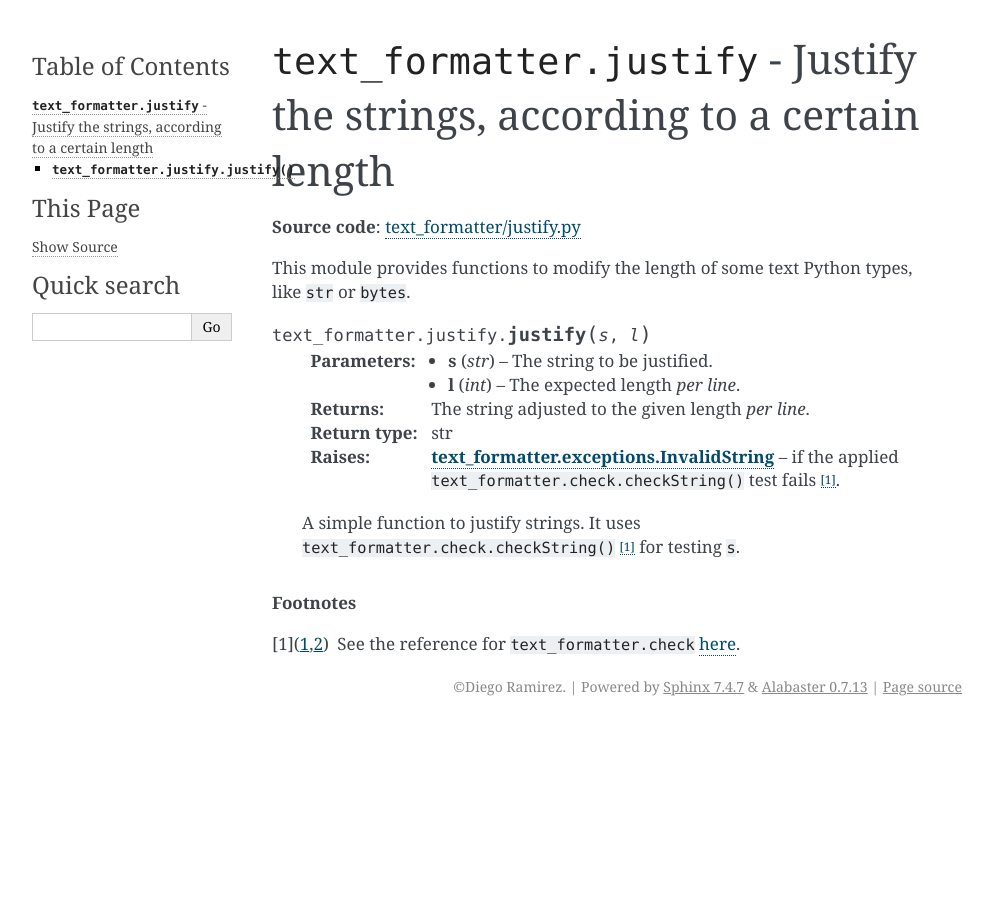
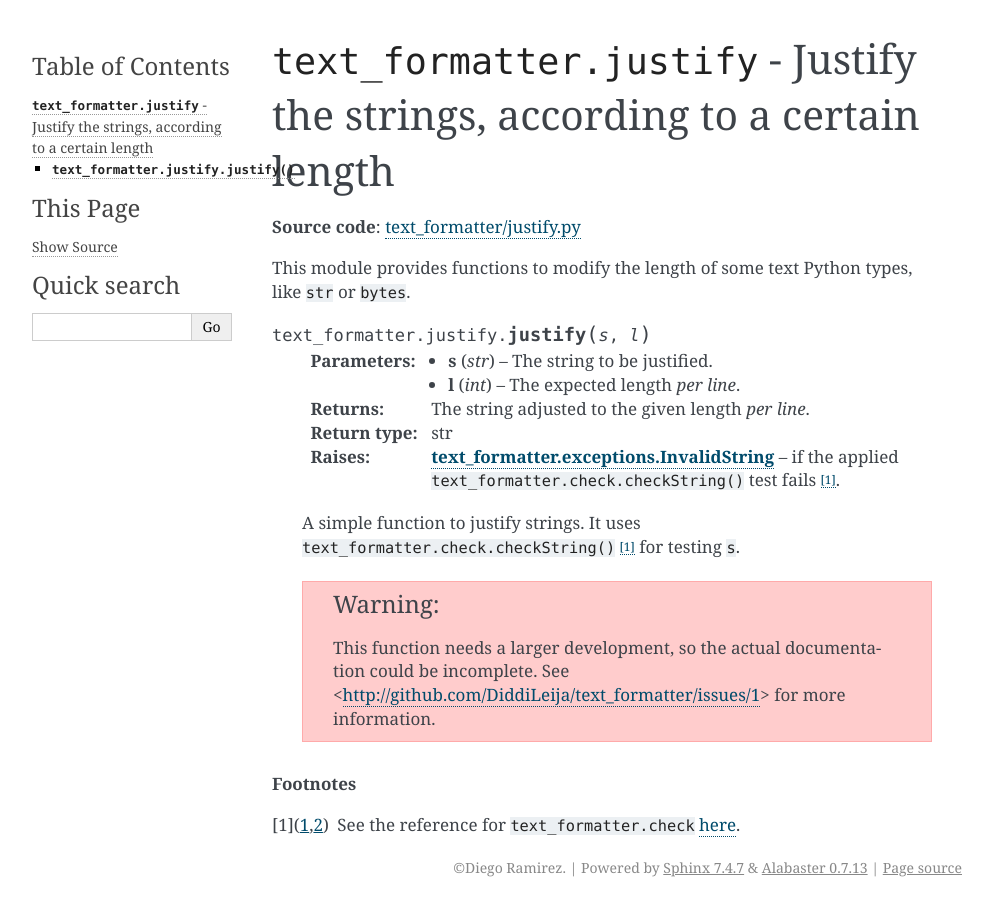
Before and after one commit to DiddiLeija/text_formatter, a Sphinx documentation site: the page built from docs/modules/module_justify.rst, in a window 1280 px wide. Shown: the whole page, without its empty margins (148-1141 px from the left). Built offline with Sphinx 7.4.7, drawn with Linux system fonts in a browser that asks for light colours.

Commit message:
Add a warning for `text_formatter.justify`
See #1.

```diff
--- a/docs/modules/module_justify.rst
+++ b/docs/modules/module_justify.rst
@@ -17,6 +17,11 @@ This module provides functions to modify the length of some text Python types, l
 
    A simple function to justify strings. It uses ``text_formatter.check.checkString()`` [#f1]_ for testing ``s``.
 
+   .. warning::
+
+      This function needs a larger development, so the actual documentation could be incomplete. See <http://github.com/DiddiLeija/text_formatter/issues/1>
+      for more information.
+
 .. rubric:: Footnotes
 
 .. [#f1] See the reference for ``text_formatter.check`` `here <https://text-formatter.readthedocs.io/en/latest/modules/module_check.html>`_.
```
